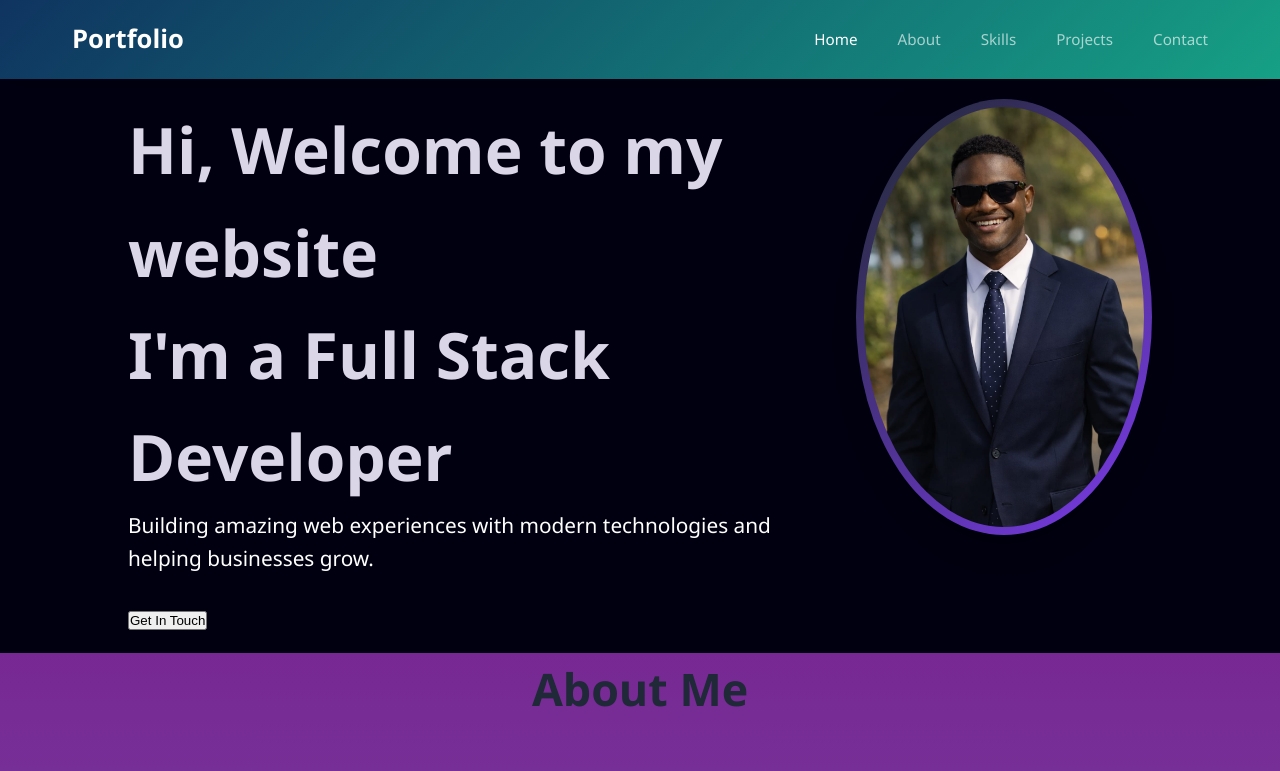
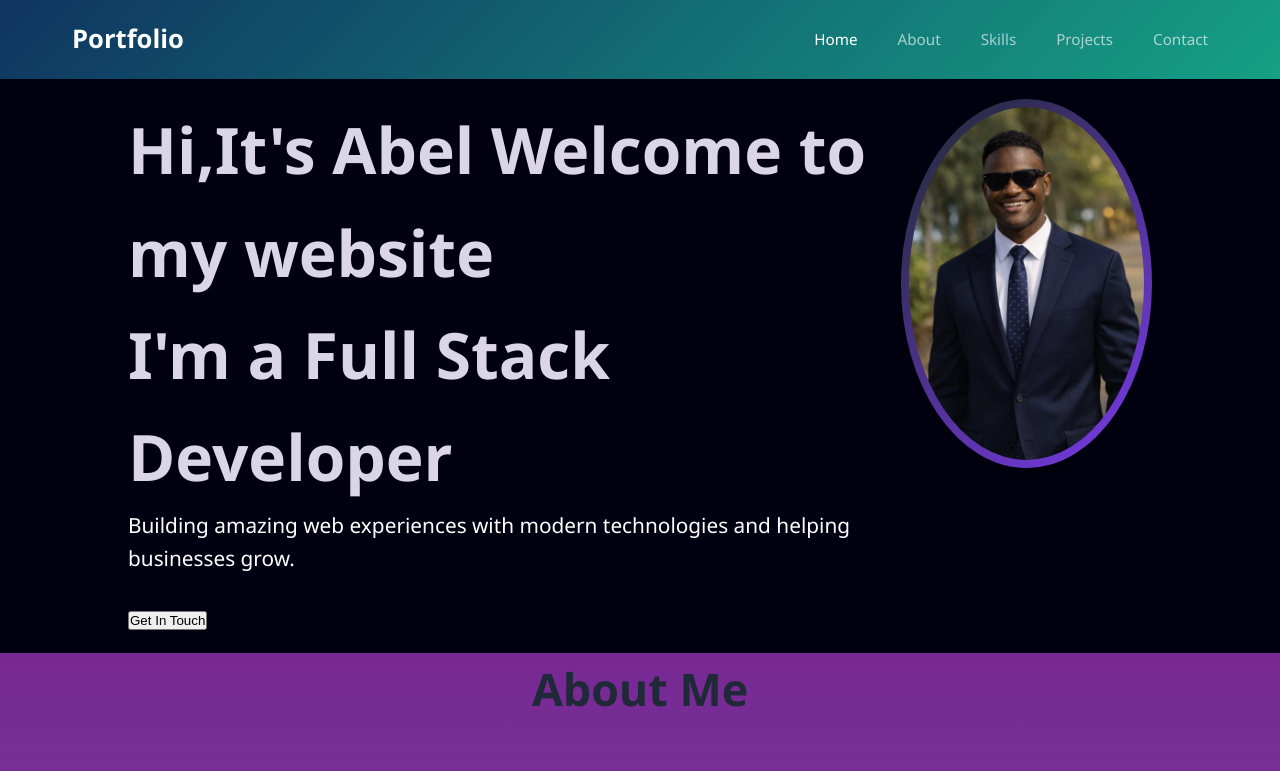
Before and after one commit to aliabel900-lab/portfolio-website, a plain HTML site: page index.html in a window 1280 px wide. Shown: the top 771 px of the page. Drawn offline with Linux system fonts and the light colour scheme.

Commit message:
Update homepage design

```diff
--- a/index.html
+++ b/index.html
@@ -24,7 +24,7 @@
     <section id="home" class="hero">
         <div class="hero-content">
             <div class="hero-text">
-                <h1>Hi, Welcome to my website</h1>
+                <h1>Hi,It's Abel Welcome to my website</h1>
                 <h1> I'm a Full Stack Developer</h1>
                 <p>Building amazing web experiences with modern technologies and helping businesses grow.</p>
                 <button class="cta-button" onclick="scrollToSection('contact')">Get In Touch</button>
```
